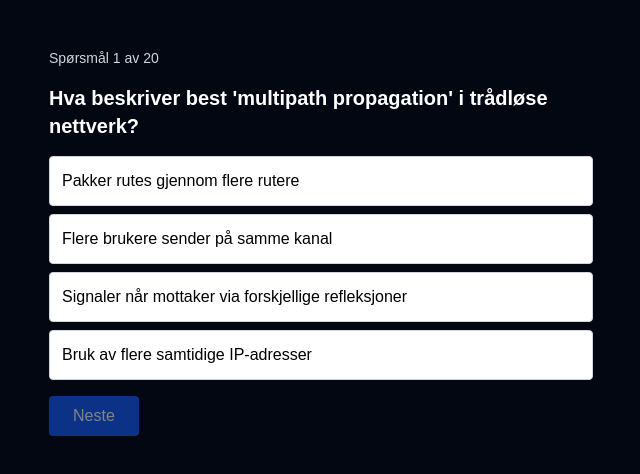
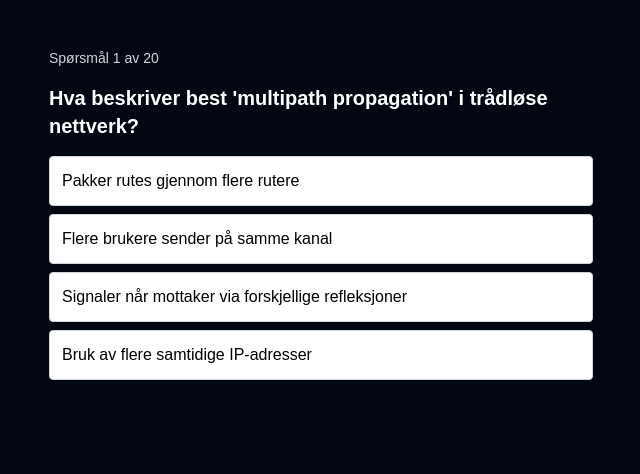
Before and after one commit to sailedev/quiz-app, a Next.js app: page / in a window 1280 px wide. Both pictures are taken after a click on the button "Datakomm json fil (/datakomm.json)". Shown: the top 474 px of the page, without its empty margins (319-959 px from the left). Built offline with nearby package versions, Linux system fonts and the light colour scheme.

Commit message:
remove next button

```diff
--- a/app/components/Quiz.tsx
+++ b/app/components/Quiz.tsx
@@ -18,6 +18,7 @@ const Quiz = ({ questions, onRetry }: Props) => {
 		const newAnswers = [...answers];
 		newAnswers[current] = choiceIndex;
 		setAnswers(newAnswers);
+		next();
 	};
 
 	const next = () => {
@@ -115,13 +116,6 @@ const Quiz = ({ questions, onRetry }: Props) => {
 				selected={answers[current]}
 				onSelect={handleSelect}
 			/>
-			<button
-				onClick={next}
-				disabled={answers[current] == null}
-				className='mt-4 px-6 py-2 bg-blue-600 text-white rounded hover:bg-blue-700 disabled:opacity-50'
-			>
-				{current < questions.length - 1 ? 'Neste' : 'Fullfør'}
-			</button>
 		</div>
 	);
 };
```
